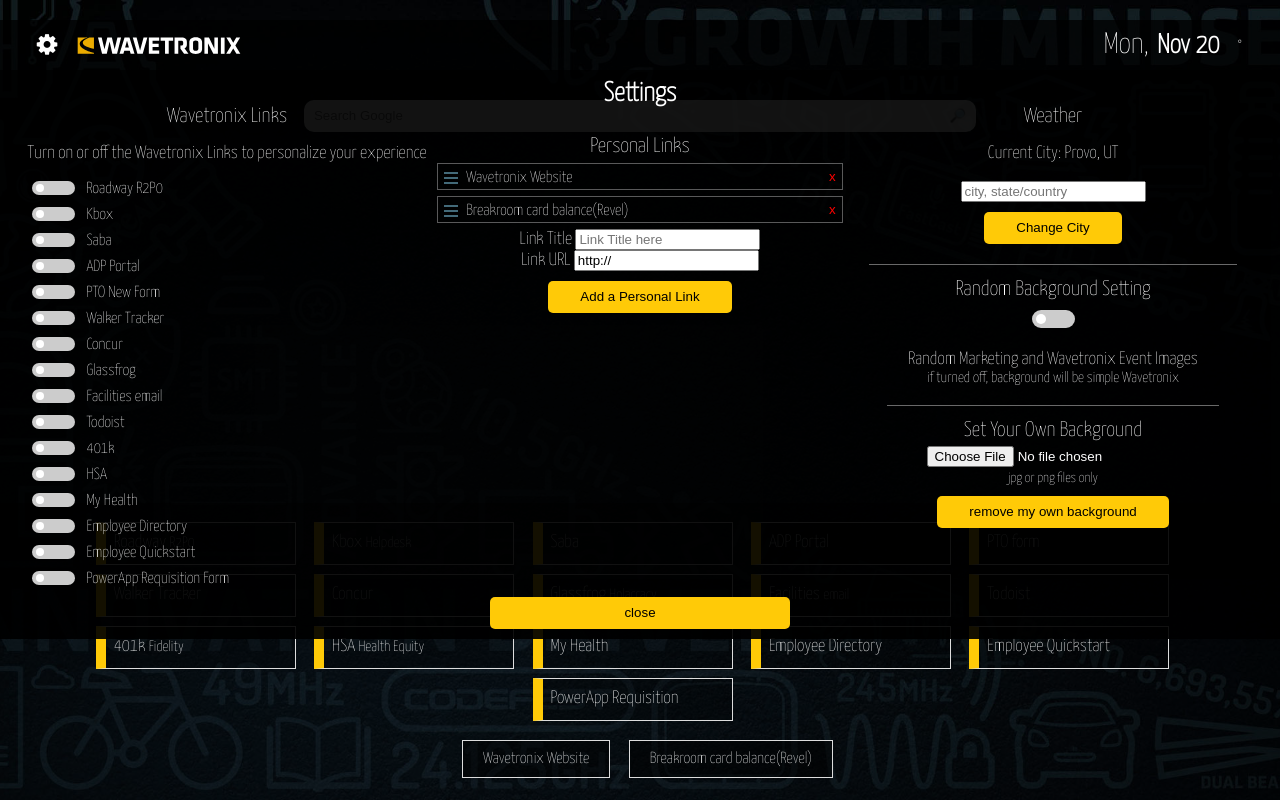
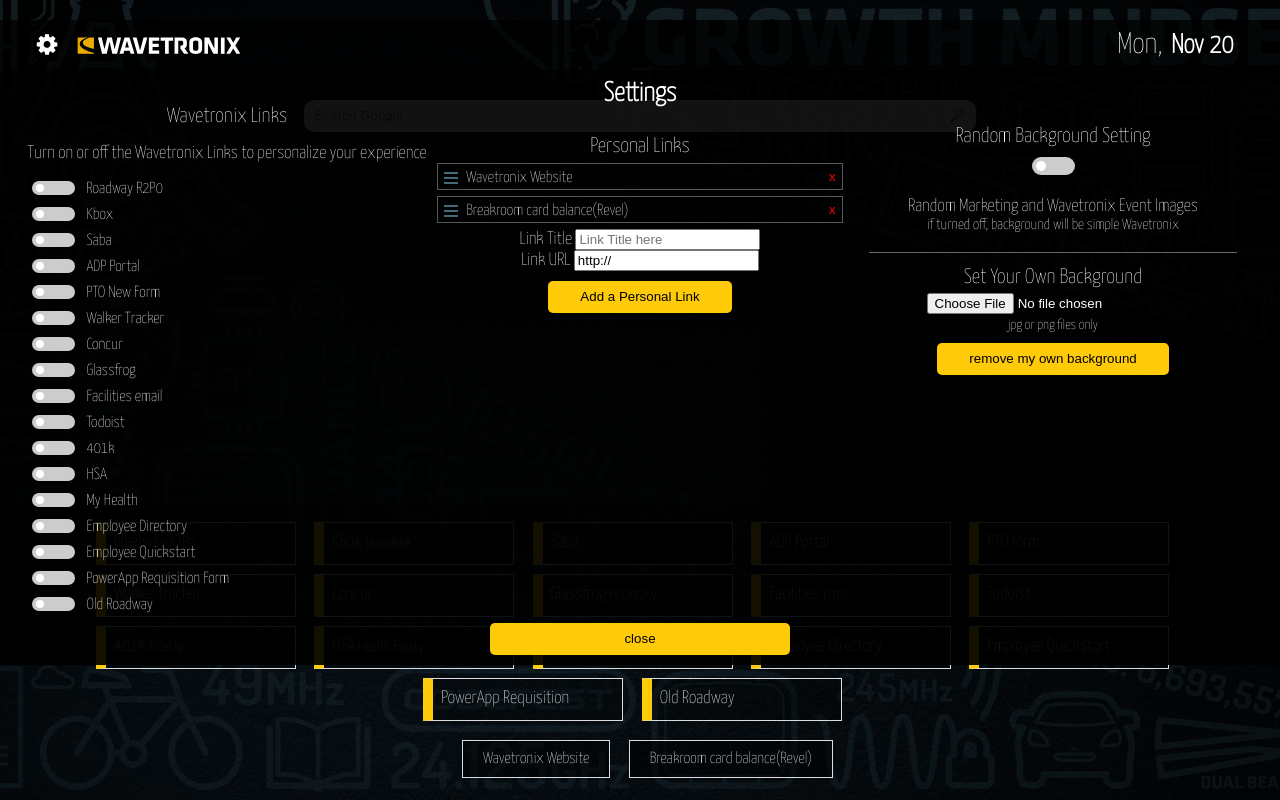
Before and after one commit to ehuntsman/wtx-tab, a browser extension: page index.html in a window 1280 px wide. Both pictures are taken after a click on the icon 46 px from the left and 45 px from the top of the page. Drawn offline with Linux system fonts and the light colour scheme; no server answers; a web font is replaced by a local one.

Commit message:
removed weather

```diff
--- a/css/style.css
+++ b/css/style.css
@@ -445,7 +445,7 @@ input:checked + .slider:before {
     margin: 5px 0;
   }
 
-  .background, .set-own-background {
+  .set-own-background {
     padding-top: 15px;
     border-top: 1px solid dimgrey;
     width: 90%;
--- a/index.html
+++ b/index.html
@@ -19,8 +19,6 @@
       <div class="header-right">
         <h1 id="dayName"></h1>
         <h2 id="datetime"></h2>
-        <div id="weather-temp"></div>
-        <span>&#176;</span>
       </div>
     </header>
 
@@ -143,6 +141,13 @@
             </label>
             PowerApp Requisition Form
           </li>
+          <li class="oldroadway">
+            <label class="switch">
+              <input type="checkbox">
+              <span class="slider round"></span>
+            </label>
+            Old Roadway
+          </li>
         </ul>
       </div>
 
@@ -175,18 +180,6 @@
       </div>
 
       <div class="right-settings">
-        <h3>Weather</h3>
-        <div class="weather">
-          <p>Current City: <span class="current-city"></span></p>
-          <div class="weather-form">
-            <input id="city" placeholder="city, state/country" />
-            <button id="add-city">Change City</button>
-          </div>
-        </div>
-        <div id="loading">
-          <i class="fa fa-refresh fa-spin fa-3x fa-fw"></i>
-          <span class="sr-only">Loading...</span>
-        </div>
         <div class="background">
           <h3>Random Background Setting</h3>
           <div class="random">
@@ -308,6 +301,11 @@
                 <h4>PowerApp Requisition</h4>
               </a>
             </li>
+            <li id="oldroadway">
+              <a href="https://wavetronix.sharepoint.com/SitePages/Home.aspx">
+                <h4>Old Roadway</h4>
+              </a>
+            </li>
           </ul>
         </div>
       </div>
--- a/js/links.js
+++ b/js/links.js
@@ -140,22 +140,10 @@ $(document).ready(function() {
       $('#settings-menu').toggle("slide");
   })
 
-  getWeather();
-
-  function getWeather(){
-    let xhr = new XMLHttpRequest();
-    xhr.open("GET", `http://api.openweathermap.org/data/2.5/weather?q=${currentCity}&appId=9e3f27be804f6018e3b5c76ba252f06b`, false);
-    xhr.send();
-    let response = JSON.parse(xhr.responseText);
-    let temp = response.main.temp;
-    temp = temp*9/5 - 459.67;
-    temp = Math.round(temp);
-    $('#weather-temp').html(temp);
-  }
 
     //checklist for wavetronix links
     let array = [];
-    let linkArray = ["roadway", "kbox", "saba", "adp", "pto", "walkertracker", "concur", "glassfrog", "facilities", "todoist", "fidelity", "hsa", "myhealth", "directory", "quickstart", "powerapp"];
+    let linkArray = ["roadway", "kbox", "saba", "adp", "pto", "walkertracker", "concur", "glassfrog", "facilities", "todoist", "fidelity", "hsa", "myhealth", "directory", "quickstart", "powerapp", "oldroadway"];
     let localonoff = localStorage.getItem('wtx-links-on-off');
     console.log(localonoff[3], "local first one");
     if(localonoff[1] == 1 || localonoff[1] == 0){
```
Also changed, not shown: manifest.json.
